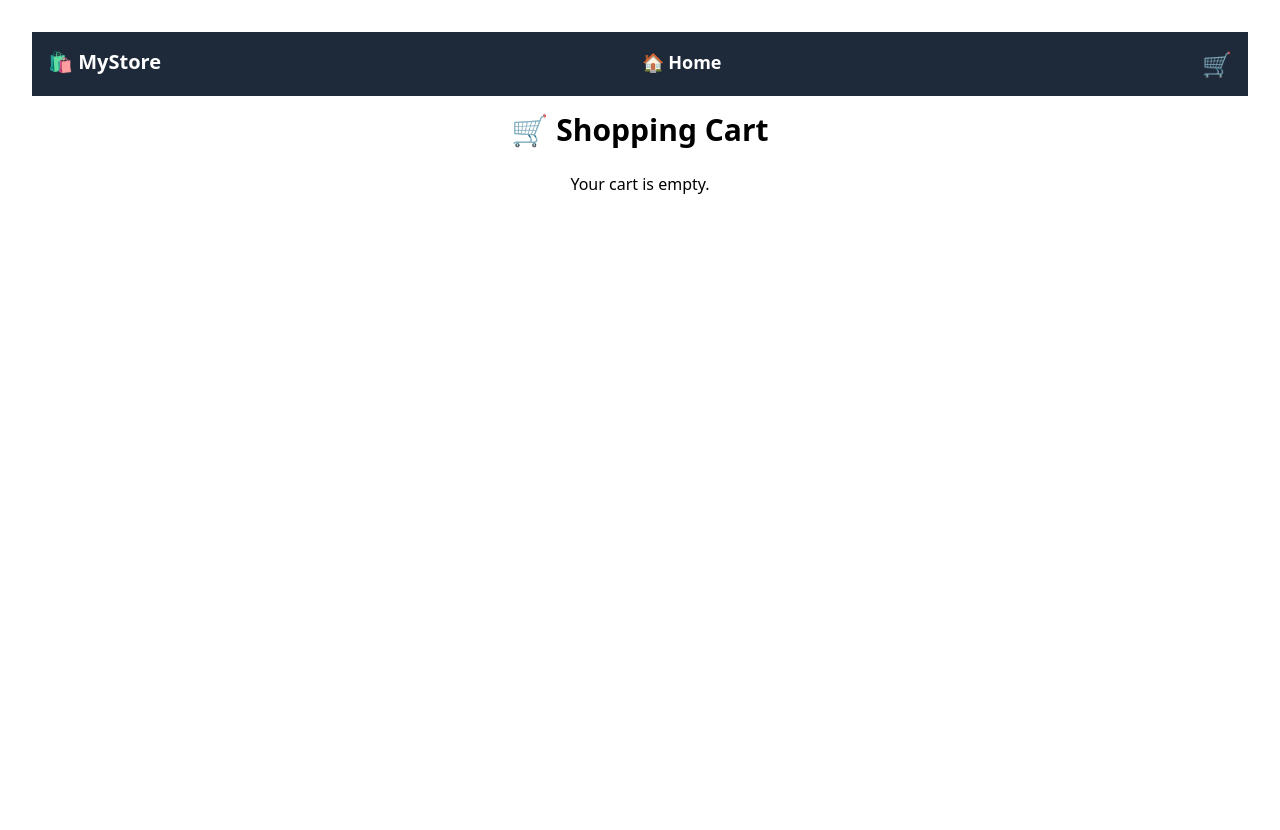
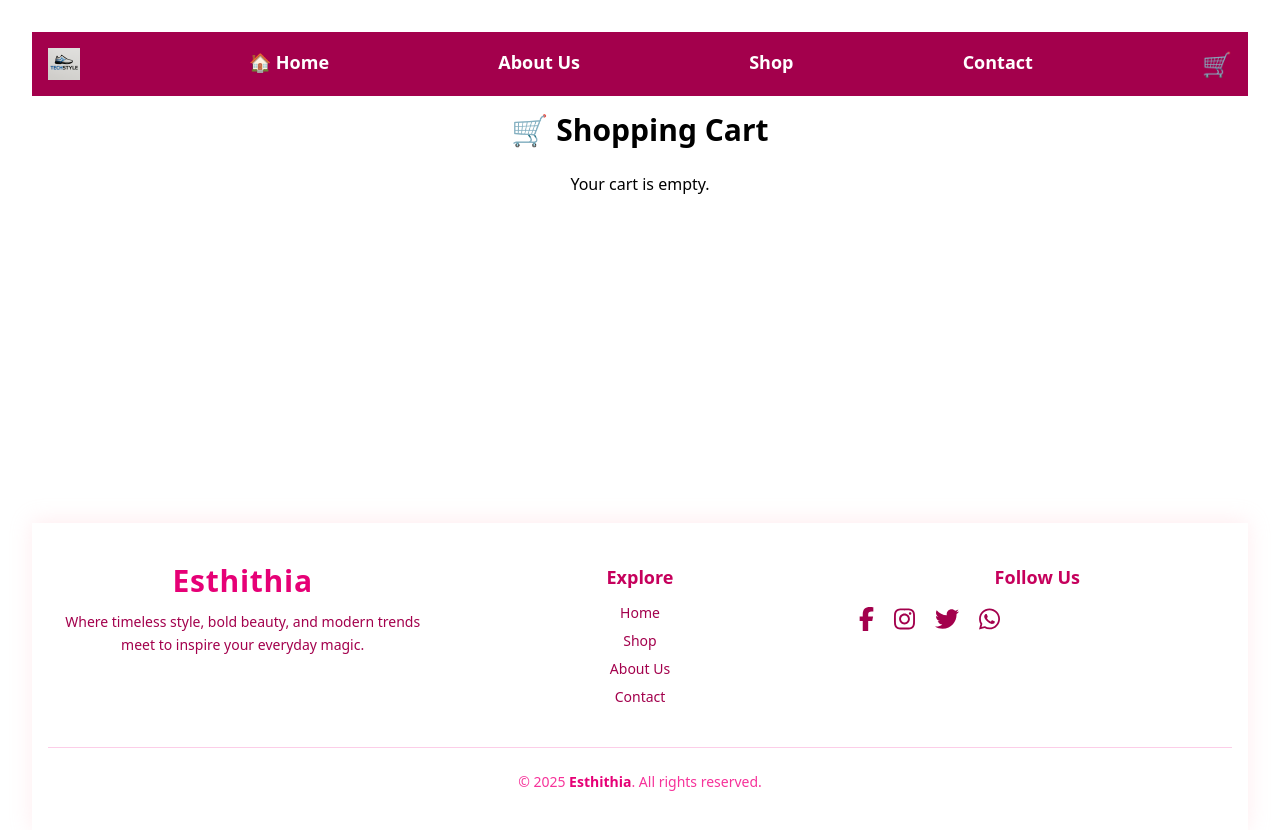
Before and after one commit to sayReine/bakery, a React (Vite) app: page /cart in a window 1280 px wide. Shown: the top 830 px of the page. Before the commit the page ends 800 px from the top, so only its background shows below. Built offline with nearby package versions, Linux system fonts and the light colour scheme.

Commit message:
just added outfit

```diff
--- a/package.json
+++ b/package.json
@@ -10,6 +10,11 @@
     "preview": "vite preview"
   },
   "dependencies": {
+    "@fortawesome/fontawesome-svg-core": "^6.7.2",
+    "@fortawesome/free-brands-svg-icons": "^6.7.2",
+    "@fortawesome/free-regular-svg-icons": "^6.7.2",
+    "@fortawesome/free-solid-svg-icons": "^6.7.2",
+    "@fortawesome/react-fontawesome": "^0.2.2",
     "@tailwindcss/postcss": "^4.1.3",
     "@tailwindcss/vite": "^4.1.3",
     "react": "^19.0.0",
--- a/src/App.tsx
+++ b/src/App.tsx
@@ -5,13 +5,15 @@ import productsData from "./assets/products.json";
 import { Product } from "./types";
 import ProductGrid from "./components/ProductGrid";
 import FilterPanel from "./components/FilterPanel";
+import Footer from "./components/Footer";
 import Home from "./components/Home";
 import ShoppingCart from "./components/ShoppingCart";
 import { useCart } from "./contexts/cartContext";
+import logo from "./assets/logo.png";
 
 const App: React.FC = () => {
   const [products] = useState<Product[]>(productsData);
-  const { dispatch } = useCart(); // Access cart context
+  const { dispatch, cart } = useCart();
 
   const allCategories = Array.from(new Set(products.map((p) => p.category)));
 
@@ -31,7 +33,7 @@ const App: React.FC = () => {
   }, [products, filter]);
 
   const handleAddToCart = (product: Product) => {
-    dispatch({ type: "ADD_TO_CART", product }); // Add product to cart
+    dispatch({ type: "ADD_TO_CART", product });
   };
 
   const clearFilters = () => {
@@ -42,21 +44,23 @@ const App: React.FC = () => {
     });
   };
 
-    const { cart } = useCart();
-
   const totalItems = cart.reduce((sum, item) => sum + item.quantity, 0);
 
   return (
     <Router>
-      <nav className="bg-gray-800 text-white p-4 flex justify-between">
-        <Link to="/" className="text-xl font-bold text-white-600">
-                🛍️ MyStore
+      <div className="flex flex-col min-h-screen">
+        {/* Navbar */}
+        <nav className="bg-pink-800 text-white p-4 flex justify-between">
+          <Link to="/" className="text-xl font-bold text-pink-600">
+            <img src={logo} alt="logo" className="h-8 w-auto" />
           </Link>
           <Link to="/" className="text-lg font-bold">🏠 Home</Link>
-
-        {/* <Link to="/cart" className="text-lg">🛒 Cart</Link> */}
+          <Link to="/" className="text-lg font-bold">About Us</Link>
+          <Link to="/" className="text-lg font-bold">Shop</Link>
+          <Link to="/" className="text-lg font-bold">Contact</Link>
           <Link to="/cart" className="relative text-2xl">
             🛒
+
             {totalItems > 0 && (
               <span className="absolute -top-2 -right-2 bg-red-500 text-white text-xs w-5 h-5 rounded-full flex items-center justify-center">
                 {totalItems}
@@ -65,6 +69,8 @@ const App: React.FC = () => {
           </Link>
         </nav>
 
+        {/* Page Content */}
+        <main className="flex-grow">
           <Routes>
             <Route path="/" element={
               <div>
@@ -86,6 +92,11 @@ const App: React.FC = () => {
 
             <Route path="/cart" element={<ShoppingCart />} />
           </Routes>
+        </main>
+
+        {/* Footer (always at the bottom) */}
+        <Footer />
+      </div>
     </Router>
   );
 };
--- a/src/components/FilterPanel.tsx
+++ b/src/components/FilterPanel.tsx
@@ -96,7 +96,7 @@ const FilterPanel: React.FC<FilterPanelProps> = ({
       {/* Clear Filters */}
       <button
         onClick={onClearFilters}
-        className="bg-red-500 text-white rounded-xl py-1 px-4 hover:bg-red-600 transition"
+        className="bg-pink-500 cursor-pointer text-white rounded-xl py-1 px-4 hover:bg-rose-600 transition"
       >
         Clear Filters
       </button>
--- /dev/null
+++ b/src/components/Footer.tsx
@@ -0,0 +1,61 @@
+import React from "react";
+import { FontAwesomeIcon } from "@fortawesome/react-fontawesome";
+import {
+  faFacebookF,
+  faInstagram,
+  faTwitter,
+  faWhatsapp,
+} from "@fortawesome/free-brands-svg-icons";
+
+const Footer: React.FC = () => {
+  return (
+    <footer className="bg-white text-pink-800 py-10 px-4 shadow-[0_-2px_20px_rgba(255,192,203,0.3)]">
+      <div className="max-w-6xl mx-auto grid grid-cols-1 md:grid-cols-3 gap-10">
+        {/* Logo + Description */}
+        <div>
+          <h2 className="text-3xl font-bold text-pink-600 mb-3 tracking-wide">Esthithia</h2>
+          <p className="text-sm leading-relaxed">
+            Where timeless style, bold beauty, and modern trends meet to inspire your everyday magic.
+          </p>
+        </div>
+
+        {/* Navigation Links */}
+        <div>
+          <h3 className="text-lg font-semibold mb-3 text-pink-700">Explore</h3>
+          <ul className="space-y-2 text-sm">
+            <li><a href="#" className="hover:text-pink-500 transition duration-300">Home</a></li>
+            <li><a href="#" className="hover:text-pink-500 transition duration-300">Shop</a></li>
+            <li><a href="#" className="hover:text-pink-500 transition duration-300">About Us</a></li>
+            <li><a href="#" className="hover:text-pink-500 transition duration-300">Contact</a></li>
+          </ul>
+        </div>
+
+        {/* Social Media */}
+        <div>
+          <h3 className="text-lg font-semibold mb-3 text-pink-700">Follow Us</h3>
+          <div className="flex gap-5 text-2xl">
+            <a href="https://facebook.com" target="_blank" rel="noopener noreferrer" className="hover:text-pink-500 transition">
+              <FontAwesomeIcon icon={faFacebookF} />
+            </a>
+            <a href="https://instagram.com" target="_blank" rel="noopener noreferrer" className="hover:text-pink-500 transition">
+              <FontAwesomeIcon icon={faInstagram} />
+            </a>
+            <a href="https://twitter.com" target="_blank" rel="noopener noreferrer" className="hover:text-pink-500 transition">
+              <FontAwesomeIcon icon={faTwitter} />
+            </a>
+            <a href="https://wa.me/your-number" target="_blank" rel="noopener noreferrer" className="hover:text-pink-500 transition">
+              <FontAwesomeIcon icon={faWhatsapp} />
+            </a>
+          </div>
+        </div>
+      </div>
+
+      {/* Copyright */}
+      <div className="mt-10 pt-6 border-t border-pink-200 text-center text-sm text-pink-500">
+        © {new Date().getFullYear()} <span className="font-semibold text-pink-600">Esthithia</span>. All rights reserved.
+      </div>
+    </footer>
+  );
+};
+
+export default Footer;
--- a/src/components/Home.tsx
+++ b/src/components/Home.tsx
@@ -13,30 +13,29 @@ function Home() {
         {/* <Navbar/> */}
     <div className="flex items-center bg-white p-6 rounded-2xl shadow-md space-x-8 relative top-1">
   {/* Text Section */}
-  <div className="max-w-md text-blue-900 font-semibold text-lg leading-relaxed">
-    <h2 className="text-2xl text-red-600 font-bold mb-2">🔥 Limited Time Offer</h2>
-    <p>
-      Lorem ipsum dolor sit amet consectetur adipisicing elit. Cumque exercitationem
-      vitae reiciendis molestias velit mollitia delectus.
-    </p>
-  </div>
+  <div className="max-w-md text-pink-800 font-semibold text-lg leading-relaxed bg-white p-6 rounded-2xl shadow-lg">
+  <h2 className="text-2xl text-pink-600 font-bold mb-2">✨ Esthithia</h2>
+  <p className="text-pink-700">
+    Where timeless style, bold beauty, and modern trends meet to inspire your everyday magic.
+  </p>
+</div>
 
   {/* Image Section - Inline */}
   <div className="flex flex-row space-x-4">
     <img
       src={clothe2}
       alt="Running Product"
-      className="w-40 h-auto object-contain drop-shadow-xl border-4 border-blue-500 rounded-xl"
+      className="w-40 h-auto object-contain drop-shadow-xl border-4 border-pink-500 rounded-xl"
     />
     <img
       src={clothe3}
       alt="Clothing Product"
-      className="w-40 h-auto object-contain drop-shadow-xl border-4 border-blue-500 rounded-xl"
+      className="w-40 h-auto object-contain drop-shadow-xl border-4 border-pink-500 rounded-xl"
     />
     <img
       src={clothe1}
       alt="Clothing Product"
-      className="w-40 h-auto object-contain drop-shadow-xl border-4 border-blue-500 rounded-xl"
+      className="w-40 h-auto object-contain drop-shadow-xl border-4 border-pink-500 rounded-xl"
     />
   </div>
 </div>
--- a/src/components/Navbar.tsx
+++ b/src/components/Navbar.tsx
@@ -9,10 +9,10 @@ const Navbar: React.FC = () => {
 
   return (
     <nav className="bg-white shadow p-4 flex justify-between items-center">
+
       <Link to="/" className="text-xl font-bold text-blue-600">
-        🛍️ MyStore
-      </Link>
-
+  <img src="/logo.png" alt="MyStore Logo" className="h-8 w-auto" />
+</Link>
       <Link to="/cart" className="relative text-2xl">
         🛒
         {totalItems > 0 && (
--- a/src/components/ProductCard.tsx
+++ b/src/components/ProductCard.tsx
@@ -27,7 +27,7 @@ const ProductCard: React.FC<ProductCardProps> = ({ product, onAddToCart }) => {
           <span className="text-sm text-gray-500 ml-1">({product.rating.toFixed(1)})</span>
         </div>
         <button
-          className="bg-blue-500 text-white rounded-xl py-1 px-3 hover:bg-blue-600 transition mt-2"
+          className="bg-pink-500 cursor-pointer text-white rounded-xl py-1 px-3 hover:bg-rose-600 transition mt-2"
           onClick={() => onAddToCart(product)} // Use onAddToCart from props
         >
           Add to Cart
```
Also changed, not shown: src/assets/products.json (+78 -5 lines), src/components/Navbar.css (added, +23 -0 lines), src/assets/logo.png (added), 1 other file (tests, documents, lock files or other folders). Lines whose indentation alone changed are shown as unchanged.
